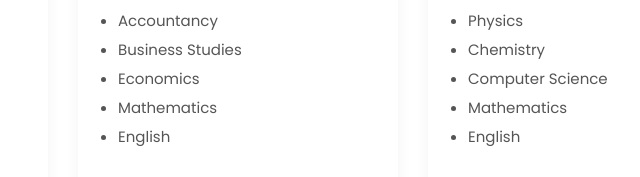
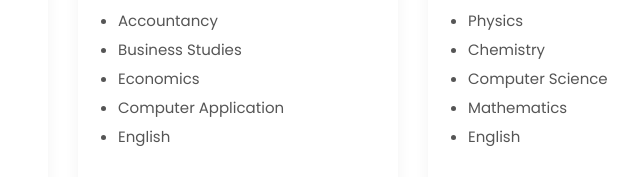
Before and after one commit to KGHSS/ghsskdyp, a website: page public/index.html in a window 1280 px wide. Shown: the part 1572-1749 px from the top of the page, 402-1042 px from the left. Drawn offline with Linux system fonts and the light colour scheme; no server answers.

Commit message:
Update index.html

```diff
--- a/public/index.html
+++ b/public/index.html
@@ -132,7 +132,7 @@
         <li>Accountancy</li>
         <li>Business Studies</li>
         <li>Economics</li>
-        <li>Mathematics</li>
+        <li>Computer Application</li>
         <li>English</li><br>
       </ul>
        <a href="class11.html" class="st">Study Materials for XI</a><br>
```
